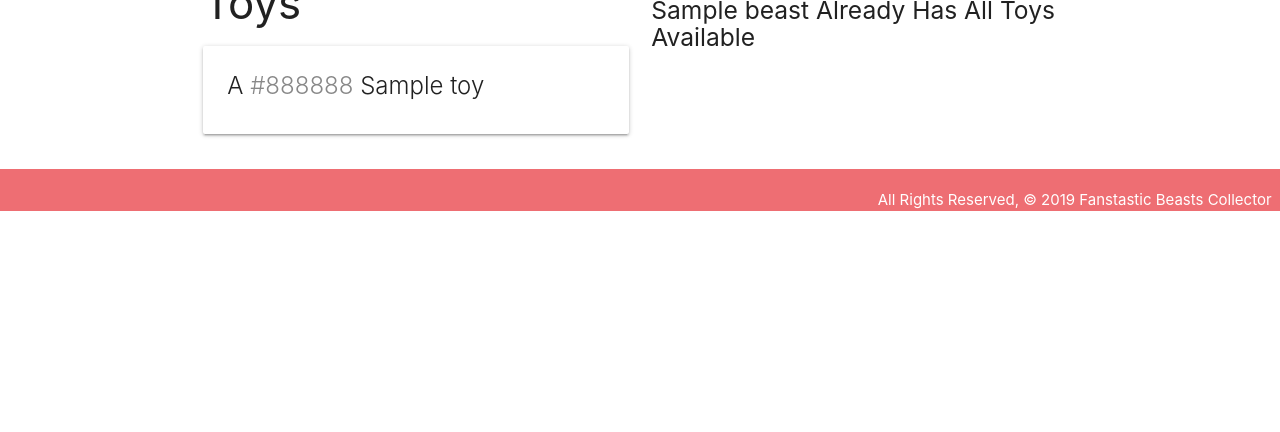
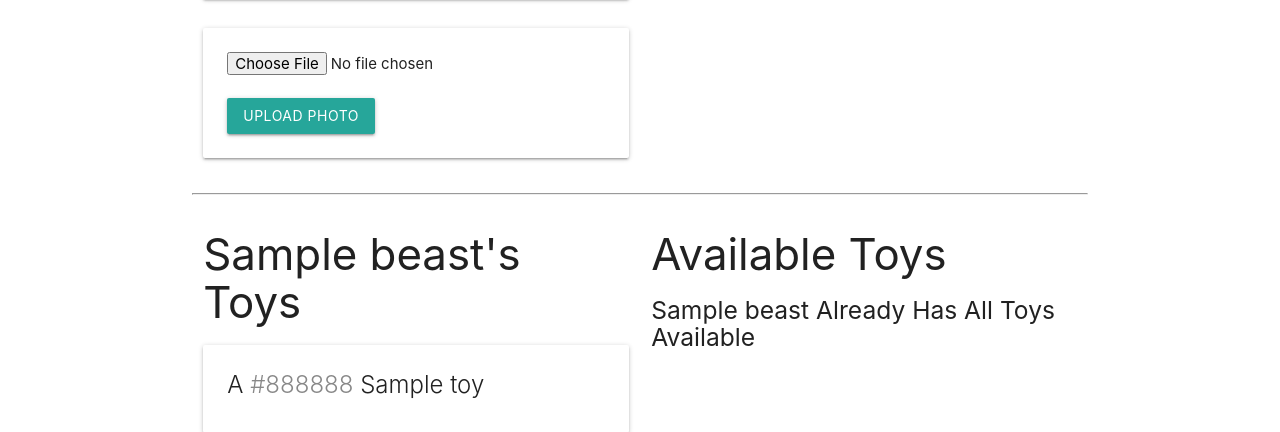
Before and after one commit to daparducci/fantasticBeasts, a Django app: page /beasts/1/ in a window 1280 px wide. Shown: the part 774-1206 px from the top of the page. Before the commit the page ends 985 px from the top, so only its background shows below. Run offline with Django 3.2, Linux system fonts and the light colour scheme; tables that the repository leaves empty hold one stand-in row (values such as "Sample post").

Commit message:
added photo functionality

```diff
--- a/main_app/models.py
+++ b/main_app/models.py
@@ -53,3 +53,10 @@ class Feeding(models.Model):
 
     class Meta:
         ordering = ['-date']
+
+class Photo(models.Model):
+    url = models.CharField(max_length=200)
+    beast = models.ForeignKey(Beast, on_delete=models.CASCADE)
+
+    def __str__(self):
+        return f"Photo for beast_id: {self.beast_id} @{self.url}"
--- a/main_app/templates/beasts/detail.html
+++ b/main_app/templates/beasts/detail.html
@@ -21,7 +21,19 @@
         <a href="{% url 'beasts_delete' beast.id %}">Delete</a>
       </div>
     </div>
+    {% for photo in beast.photo_set.all %}
+    <img class="responsive-img card-panel" src="{{photo.url}}">
+    {% empty %}
+    <div class="card-panel teal-text center-align">No Photos Uploaded</div>
+    {% endfor %}
+    <form action="{% url 'add_photo' beast.id %}" enctype="multipart/form-data" method="POST" class="card-panel">
+      {% csrf_token %}
+      <input type="file" name="photo-file">
+      <br><br>
+      <input type="submit" class="btn" value="Upload Photo">
+  </form>
   </div>
+
   <div class="col s6">
       <form action="{% url 'add_feeding' beast.id %}" method="post">
           {% csrf_token %}
--- a/main_app/urls.py
+++ b/main_app/urls.py
@@ -17,5 +17,5 @@ urlpatterns = [
     path('toys/<int:pk>/update/', views.ToyUpdate.as_view(), name='toys_update'),
     path('toys/<int:pk>/delete/', views.ToyDelete.as_view(), name='toys_delete'),
     path('beasts/<int:beast_id>/assoc_toy/<int:toy_id>/', views.assoc_toy, name="assoc_toy"),
-
+    path('beasts/<int:beast_id>/add_photo/', views.add_photo, name="add_photo"),
 ]
--- a/main_app/views.py
+++ b/main_app/views.py
@@ -1,8 +1,13 @@
 from django.shortcuts import render, redirect
 from django.views.generic.edit import CreateView, UpdateView, DeleteView
 from django.views.generic import ListView, DetailView
-from .models import Beast, Toy
+import uuid
+import boto3
+from .models import Beast, Toy, Photo
 from .forms import FeedingForm
+
+S3_BASE_URL = 'https://s3-us-west-1.amazonaws.com/'
+BUCKET = 'kittencollection'
 
 # Create your views here.
 class BeastUpdate(UpdateView):
@@ -64,3 +69,19 @@ class ToyDelete(DeleteView):
 def assoc_toy(request, beast_id, toy_id):
   Beast.objects.get(id=beast_id).toys.add(toy_id)
   return redirect('detail', beast_id=beast_id)
+
+def add_photo(request, beast_id):
+  photo_file = request.FILES.get('photo-file', None)
+  if photo_file:
+    s3 = boto3.client('s3')
+    # session = boto3.Session(profile_name="beastslab")
+    # s3 = session.client('s3')
+    key = uuid.uuid4().hex[:6] + photo_file.name[photo_file.name.rfind('.'):]
+    try:
+      s3.upload_fileobj(photo_file, BUCKET, key)
+      url = f"{S3_BASE_URL}{BUCKET}/{key}"
+      photo = Photo(url=url, beast_id=beast_id)
+      photo.save()
+    except:
+      print('An error occurred uploading file to S3')
+  return redirect('detail', beast_id=beast_id)
```
Also changed, not shown: main_app/migrations/0005_photo.py (added).
